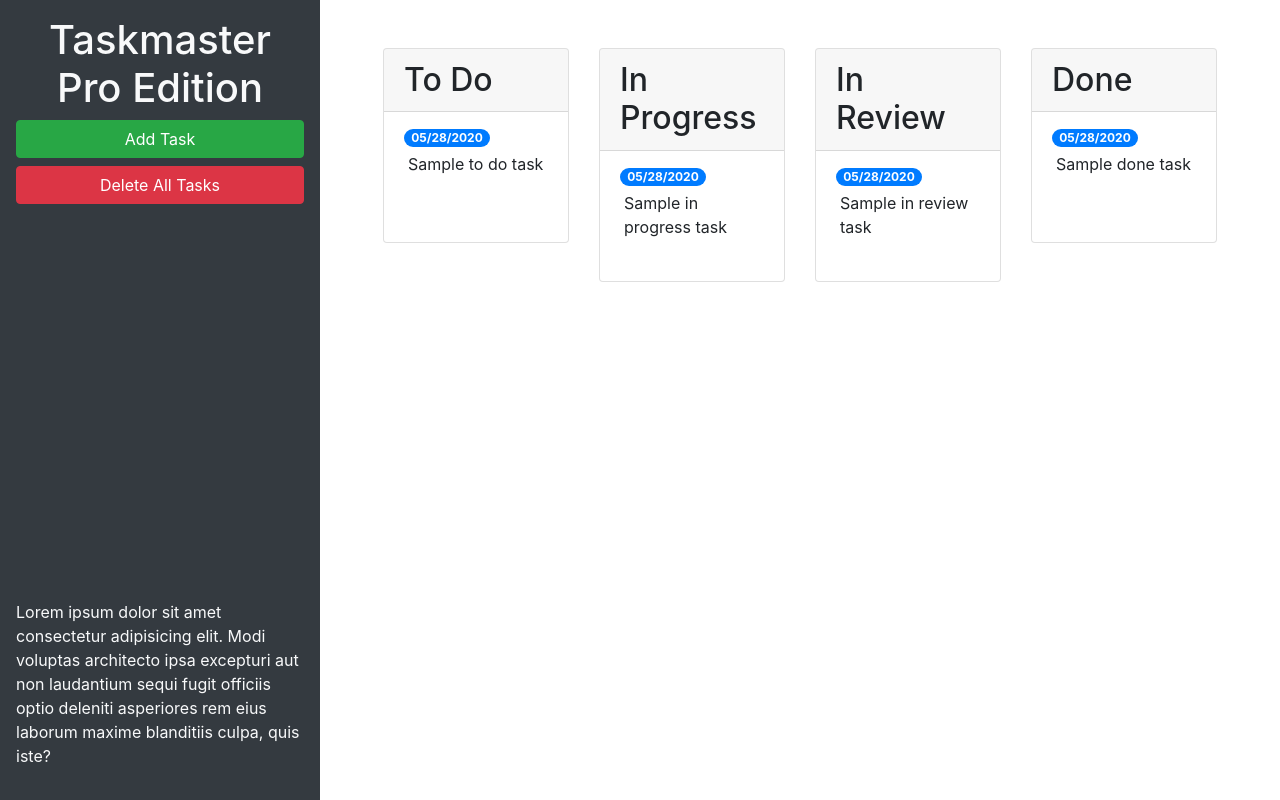
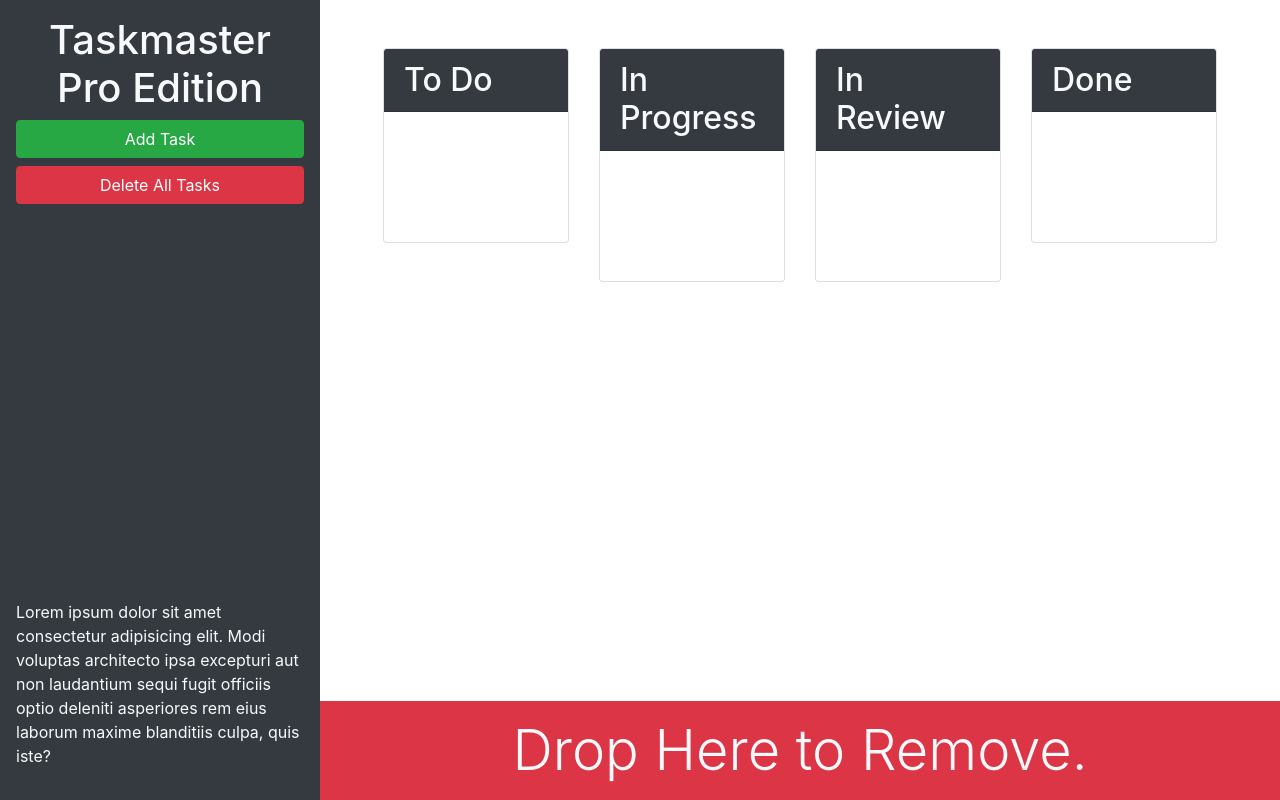
Before and after one commit to dalyd14/taskmaster-pro, a plain HTML site: page index.html in a window 1280 px wide. Drawn offline with nearby package versions, Linux system fonts and the light colour scheme.

Commit message:
finished adding bootstrap classes

```diff
--- a/index.html
+++ b/index.html
@@ -13,73 +13,63 @@
 <body>
 
   <div class="row min-vh-100 no-gutters">
-    <header class="col-12 col-lg-3 bg-dark text-light d-flex flex-column p-4 p-lg-3">
+    <header class="col-12 col-lg-3 bg-dark text-light sticky-top d-flex flex-column p-4 p-lg-3">
       <h1 class="text-center">Taskmaster Pro Edition</h1>
       <button id="create-task" class="btn btn-block btn-success" data-toggle="modal" data-target="#task-form-modal">Add
         Task</button>
       <button id="remove-tasks" class="btn btn-block btn-danger">Delete All Tasks</button>
-      <p class="mt-auto">Lorem ipsum dolor sit amet consectetur adipisicing elit. Modi voluptas architecto ipsa
-        excepturi aut non
-        laudantium sequi fugit officiis optio deleniti asperiores rem eius laborum maxime blanditiis culpa, quis iste?
+      <p class="mt-auto d-none d-lg-block">
+        Lorem ipsum dolor sit amet consectetur adipisicing elit. Modi voluptas architecto ipsa
+        excepturi aut non laudantium sequi fugit officiis optio deleniti asperiores rem eius
+        laborum maxime blanditiis culpa, quis iste?
       </p>
     </header>
-    <main class="col-12 col-lg-9">
+    <main class="col-12 col-lg-9 d-flex flex-column">
       <div class="m-5 row justify-content-around">
         <!-- todo list -->
         <div class="col-12 col-md-6 col-xl-3 mb-3">
           <div class="card">
-            <h2 class="card-header">
+            <h2 class="card-header bg-dark text-light">
               To Do
             </h2>
             <ul id="list-toDo" class="list-group list-group-flush">
-              <li class="list-group-item">
-                <span class="badge badge-primary badge-pill">05/28/2020</span>
-                <p class="m-1">Sample to do task</p>
-              </li>
             </ul>
           </div>
         </div>
         <!-- in progress list -->
         <div class="col-12 col-md-6 col-xl-3 mb-3">
           <div class="card">
-            <h2 class="card-header">
+            <h2 class="card-header bg-dark text-light">
               In Progress
             </h2>
             <ul id="list-inProgress" class="list-group list-group-flush">
-              <li class="list-group-item">
-                <span class="badge badge-primary badge-pill">05/28/2020</span>
-                <p class="m-1">Sample in progress task</p>
-              </li>
             </ul>
           </div>
         </div>
         <!-- in review list -->
         <div class="col-12 col-md-6 col-xl-3 mb-3">
           <div class="card">
-            <h2 class="card-header">
+            <h2 class="card-header bg-dark text-light">
               In Review
             </h2>
             <ul id="list-inReview" class="list-group list-group-flush">
-              <li class="list-group-item">
-                <span class="badge badge-primary badge-pill">05/28/2020</span>
-                <p class="m-1">Sample in review task</p>
-              </li>
             </ul>
           </div>
         </div>
         <!-- done list -->
         <div class="col-12 col-md-6 col-xl-3 mb-3">
           <div class="card">
-            <h2 class="card-header">
+            <h2 class="card-header bg-dark text-light">
               Done
             </h2>
             <ul id="list-done" class="list-group list-group-flush">
-              <li class="list-group-item">
-                <span class="badge badge-primary badge-pill">05/28/2020</span>
-                <p class="m-1">Sample done task</p>
-              </li>
             </ul>
           </div>
+        </div>
+      </div>
+      <div id="trash" class="mt-auto">
+        <div class="w-100 bg-danger text-light text-center p-3 display-4">
+          Drop Here to Remove.
         </div>
       </div>
     </main>
```
